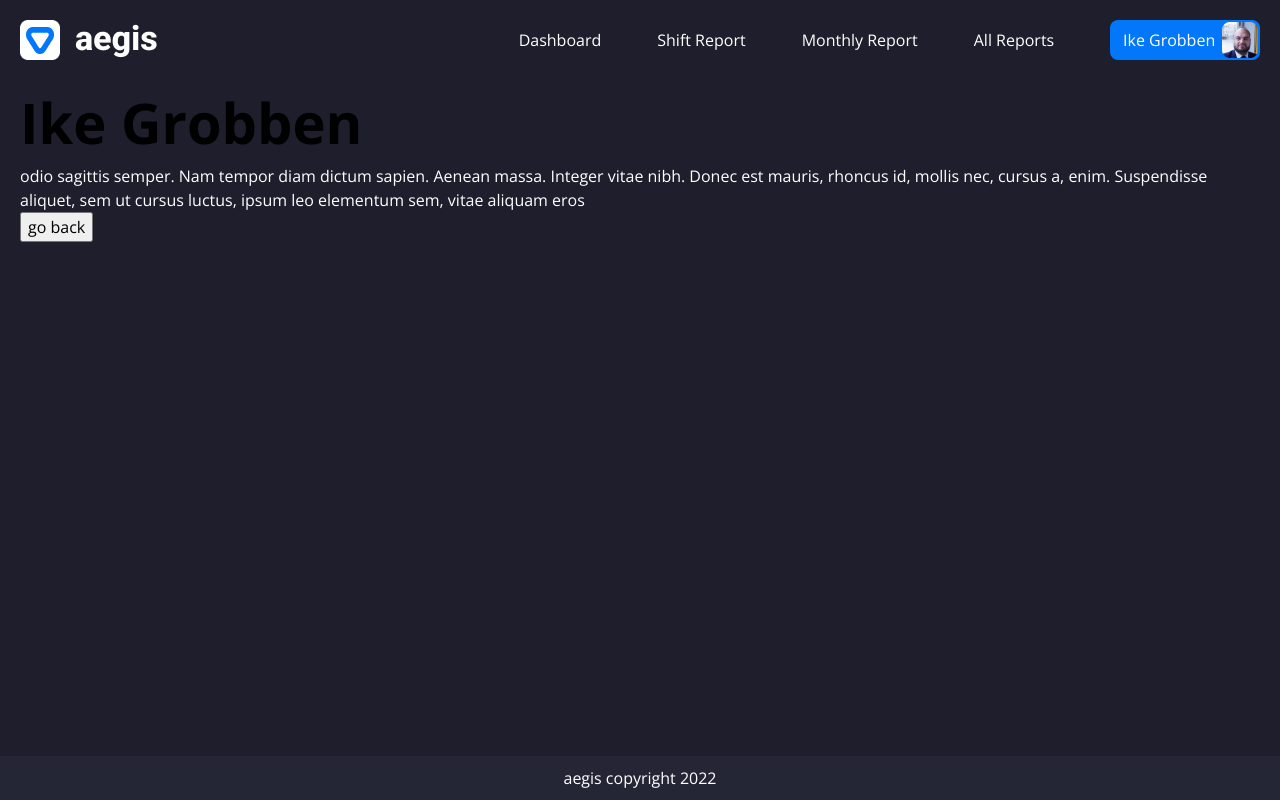
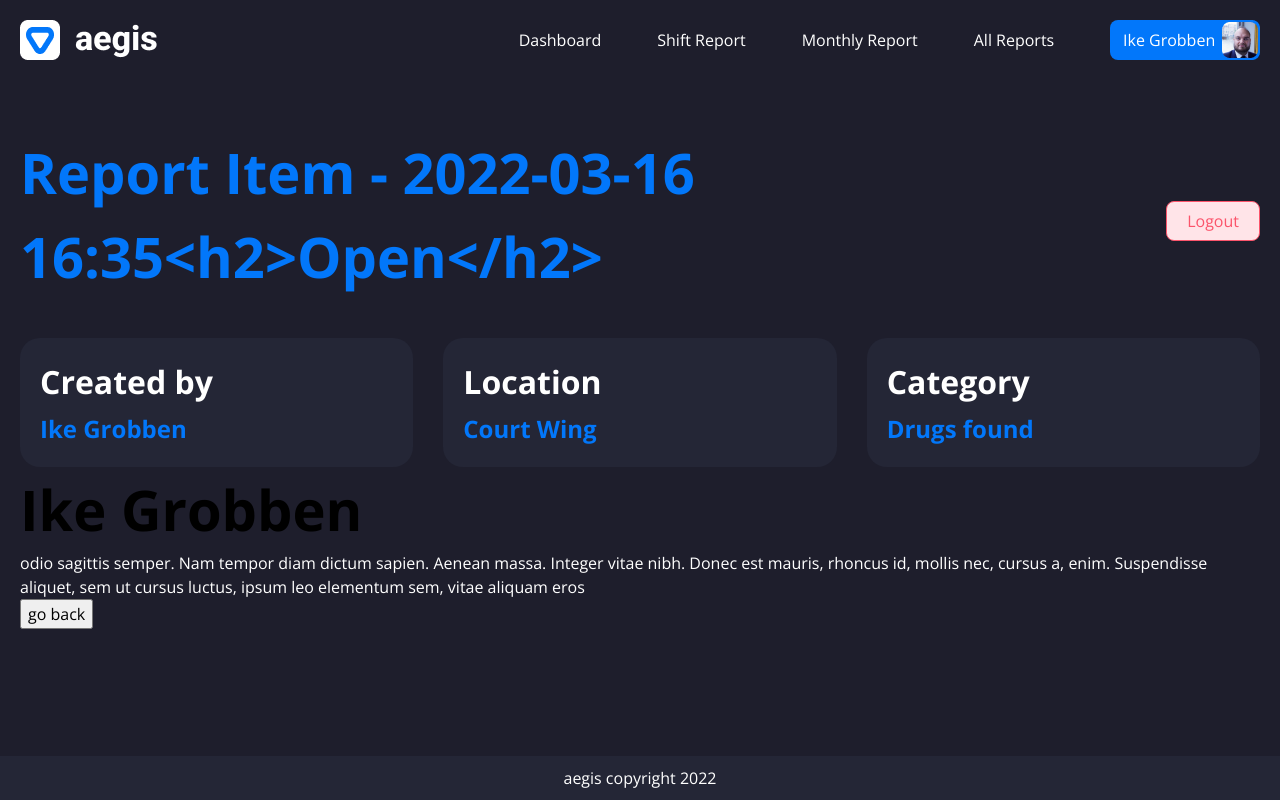
Before and after one commit to ikegrobben/project-aegis-frontend, a React (Create React App) app: page /report-item/10 in a window 1280 px wide. Built offline with nearby package versions, Linux system fonts and the light colour scheme.

Commit message:
creating scss id page

```diff
--- a/src/pages/ReportItem/ReportItem.js
+++ b/src/pages/ReportItem/ReportItem.js
@@ -1,10 +1,17 @@
 import React from "react";
 import { useNavigate, useParams } from "react-router-dom";
+
+// Import components
+import Card from "../../components/Card/Card";
+import ContentHeader from "../../components/ContentHeader/ContentHeader";
+
+// import scss
+import "./ReportItem.scss";
 
 // Temp import for data
 import items from "../../services/report.json";
 
-function ReportItem() {
+function ReportItem({ logOut }) {
   const { id } = useParams();
   const fullReportItem = items.find((reportItem) => {
     return reportItem.id === id;
@@ -14,6 +21,28 @@ function ReportItem() {
 
   return (
     <div>
+      <ContentHeader
+        title={`Report Item - ${fullReportItem.date}<h2>${fullReportItem.status}</h2>`}
+        logOut={logOut}
+      />
+      <h2 className="sr-only">Statistics</h2>
+      <div className="cards report-item__cards">
+        <Card
+          boxSubject="Created by"
+          boxAmountNumber={fullReportItem.creator}
+          boxInfo=""
+        />
+        <Card
+          boxSubject="Location"
+          boxAmountNumber={fullReportItem.location}
+          boxInfo=""
+        />
+        <Card
+          boxSubject="Category"
+          boxAmountNumber={fullReportItem.category}
+          boxInfo=""
+        />
+      </div>
       <h1>{fullReportItem.creator}</h1>
       <p>{fullReportItem.content}</p>
       <button onClick={() => navigate(-1)}>go back</button>
--- a/src/pages/ReportItem/ReportItem.scss
+++ b/src/pages/ReportItem/ReportItem.scss
@@ -0,0 +1,20 @@
+@import "../../assets/css/variables.scss";
+@import "../../assets/css/mixins.scss";
+
+.report-item__cards {
+  & .card {
+    display: flex;
+    flex-direction: column;
+    justify-content: space-between;
+
+    & h3 {
+      font-size: 2em;
+    }
+
+    &__paragraph--big {
+      margin-top: 0.2em;
+      font-size: 1.5em;
+      color: $main-blue;
+    }
+  }
+}
```
